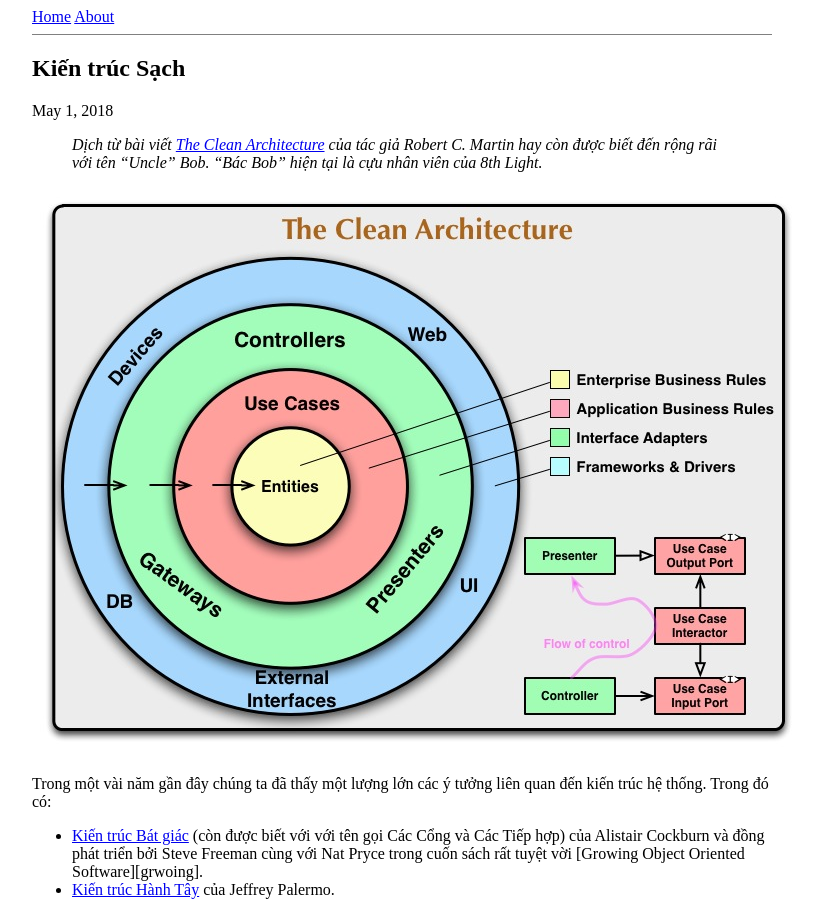
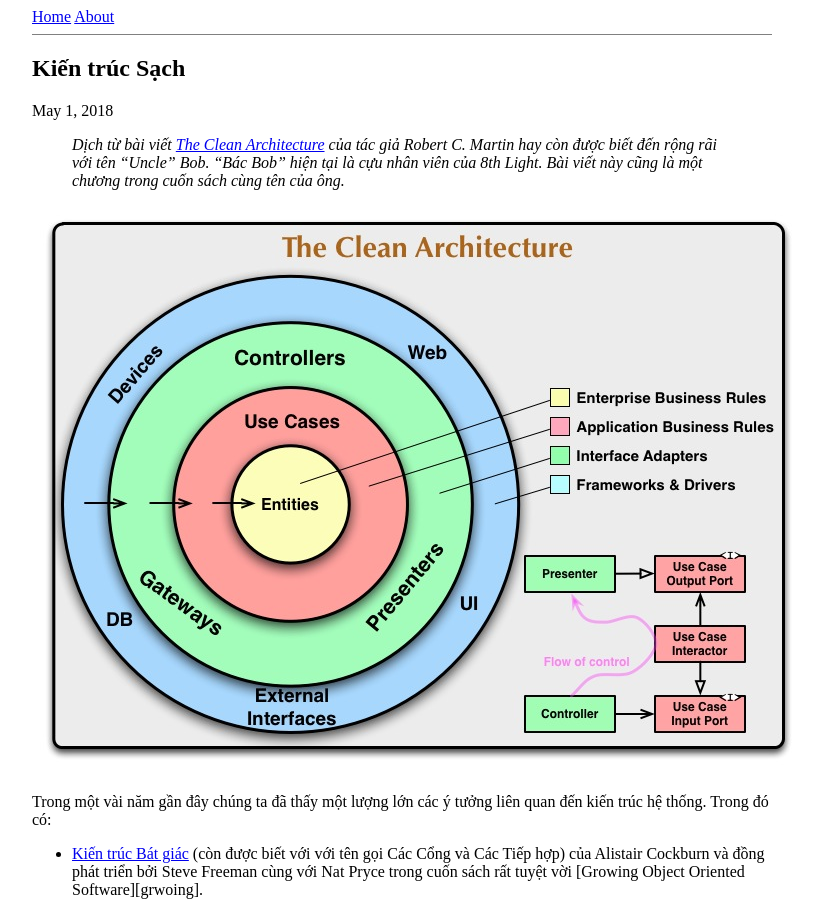
Before and after one commit to binhsonnguyen/binhsonnguyen.github.io, a Jekyll site: the page built from _posts/2018-05-01-the-clean-architecture.md, in a window 1280 px wide and 900 px high. Shown: the whole window, without its empty margins (238-1059 px from the left). Built offline with Jekyll 4.4.1, drawn with Linux system fonts in a browser that asks for light colours.

Commit message:
add comment to post

```diff
--- a/_posts/2018-05-01-the-clean-architecture.md
+++ b/_posts/2018-05-01-the-clean-architecture.md
@@ -6,7 +6,7 @@ date:      2018-05-01
 
 > *Dịch từ bài viết [The Clean Architecture][source] của tác giả Robert C. Martin hay còn
 được biết đến rộng rãi với tên "Uncle" Bob. "Bác Bob" hiện tại là cựu nhân viên của 8th
-Light.*
+Light. Bài viết này cũng là một chương trong cuốn sách cùng tên của ông.*
 
 ![](/resource/posts/2018-05-01-the-clean-architecture/1.jpg)
 
```
